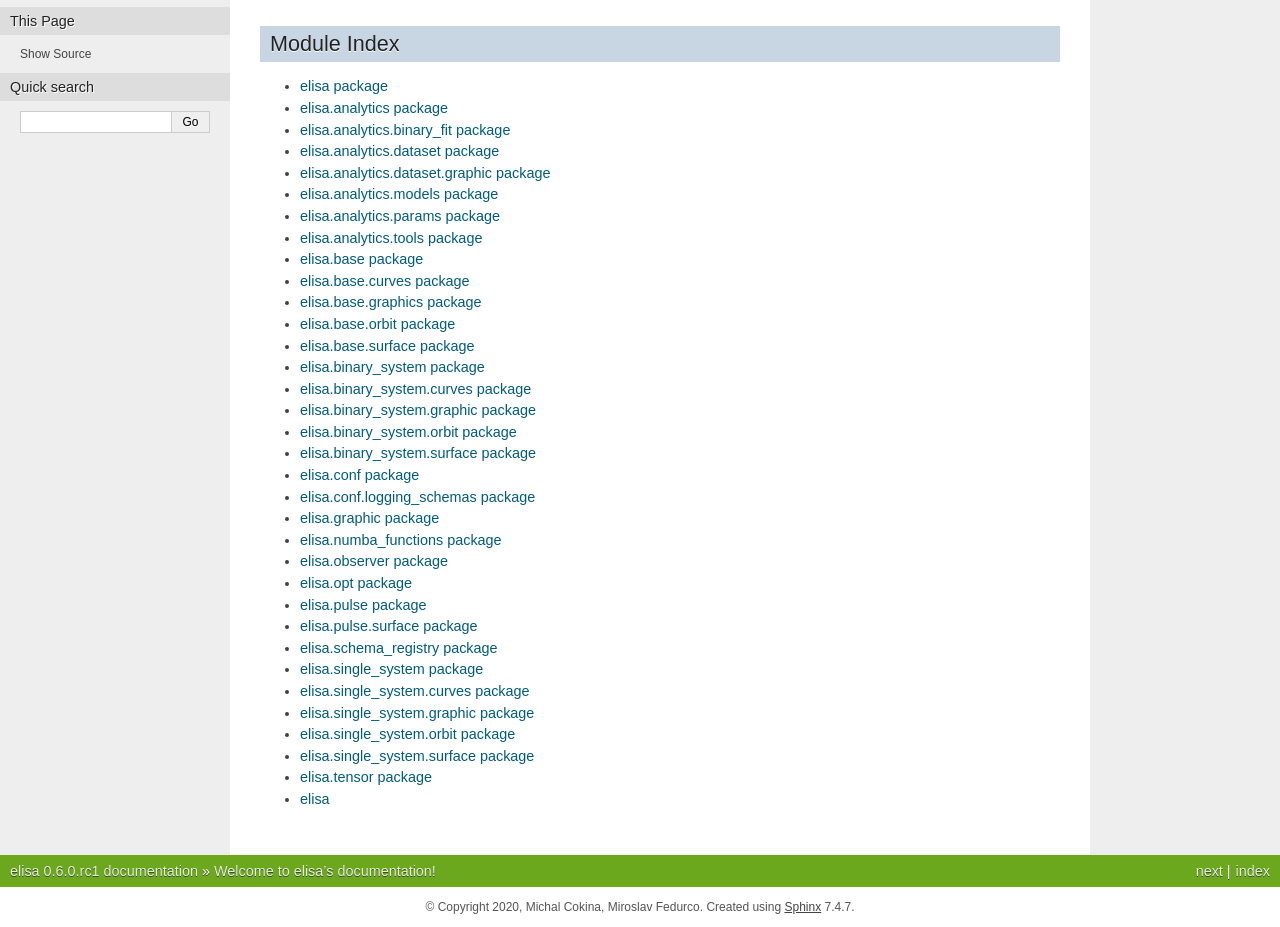
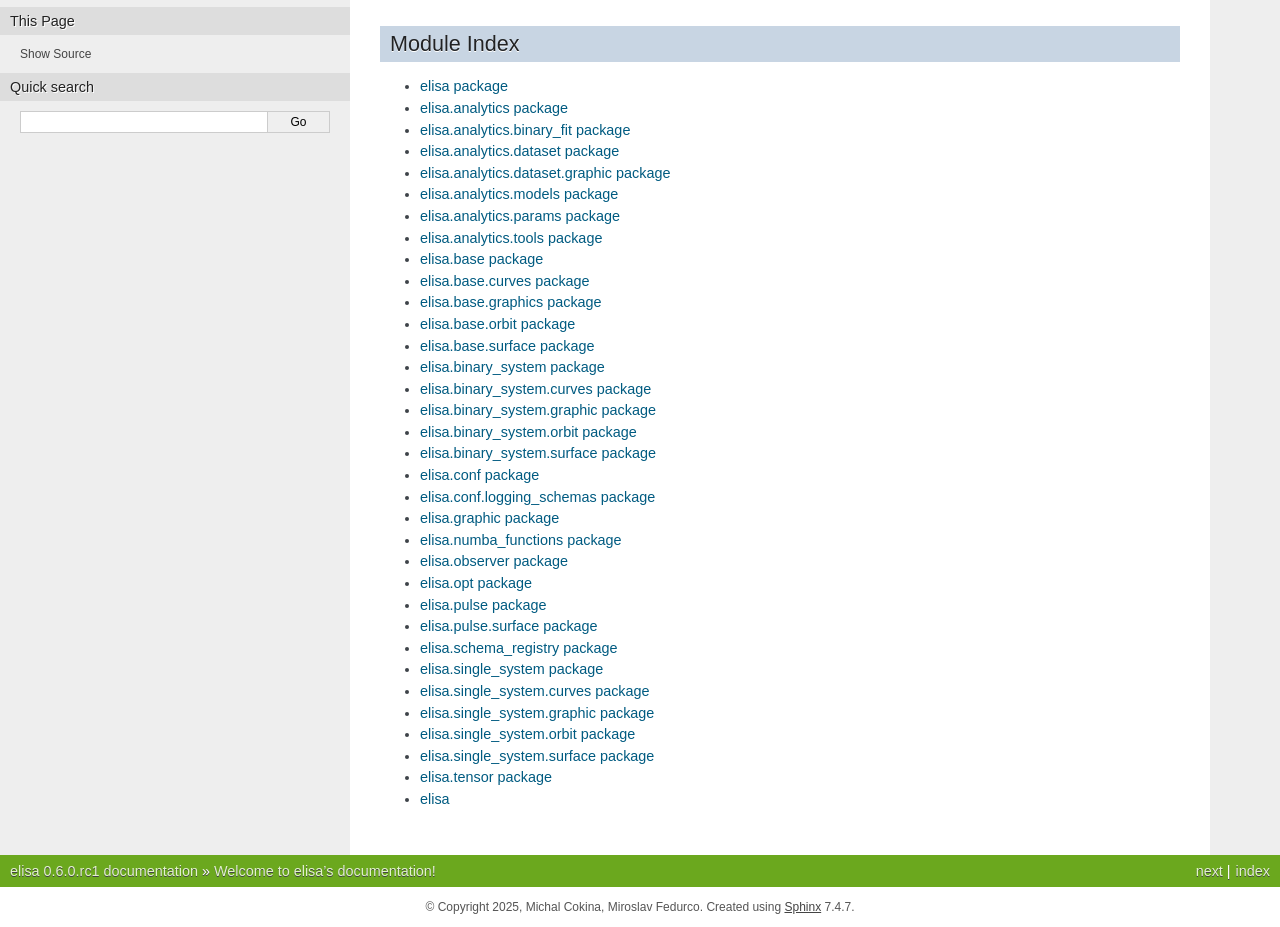
Before and after one commit to mikecokina/elisa, a Sphinx documentation site: the page built from docs/source/index.rst, in a window 1280 px wide, cut to the strip 209-1136 px from the top of the page. Built offline with Sphinx 7.4.7, drawn with Linux system fonts in a browser that asks for light colours.

Commit message:
api docs update

```diff
--- /dev/null
+++ b/docs/source/_static/custom.css
@@ -0,0 +1,6 @@
+div.documentwrapper div.bodywrapper { margin-left: 350px;}
+div.document div.sphinxsidebar { width: 350px; }
+
+div.sphinxsidebarwrapper div {
+    overflow: auto;
+}
--- a/docs/source/conf.py
+++ b/docs/source/conf.py
@@ -20,7 +20,7 @@ from version import get_version
 # -- Project information -----------------------------------------------------
 
 project = 'elisa'
-copyright = '2020, Michal Cokina, Miroslav Fedurco'
+copyright = '2025, Michal Cokina, Miroslav Fedurco'
 author = 'Michal Cokina, Miroslav Fedurco'
 
 # The full version, including alpha/beta/rc tags
@@ -66,6 +66,10 @@ html_theme = 'nature'
 # so a file named "default.css" will overwrite the builtin "default.css".
 html_static_path = ['_static']
 
+html_css_files = [
+    'custom.css',  # Reference your CSS file
+]
+
 # Output file base name for HTML help builder.
 htmlhelp_basename = 'elisadocs'
 
```
Also changed, not shown: docs/requirements.txt (+20 -13 lines).
